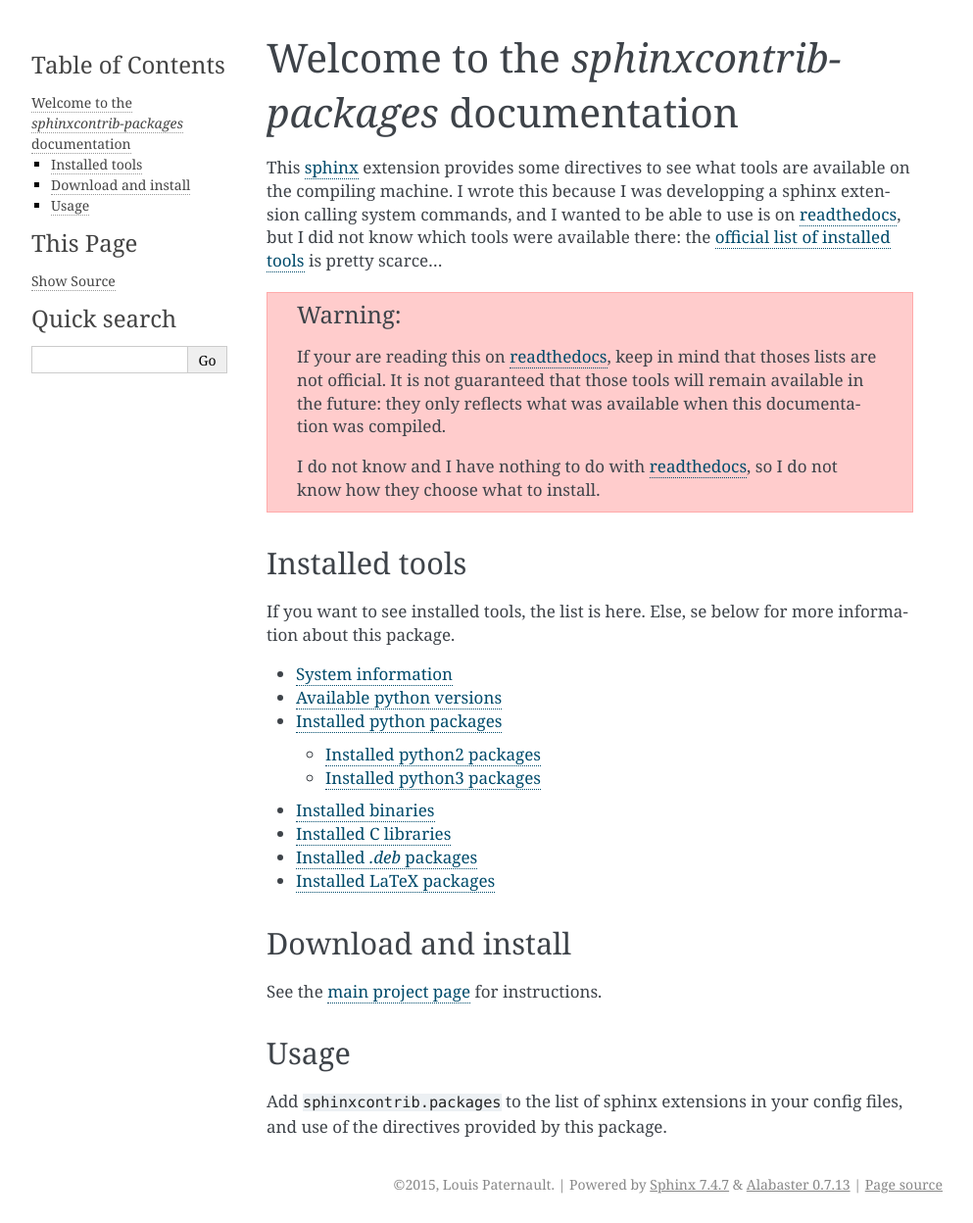
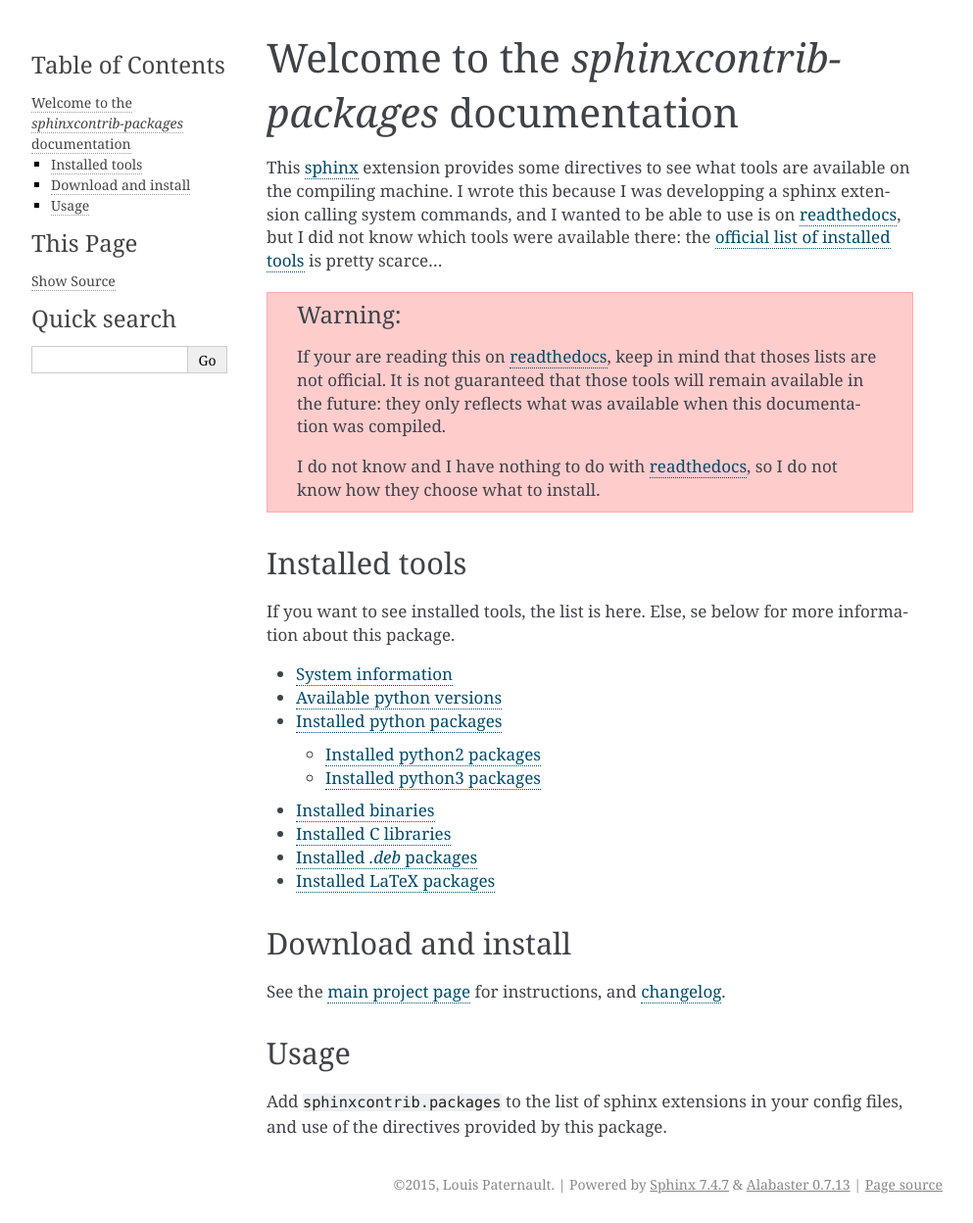
Before and after one commit to sphinx-contrib/packages, a Sphinx documentation site: the page built from doc/index.rst, in a window 1280 px wide. Shown: the whole page at 98% size, without its empty margins (148-1141 px from the left). Built offline with Sphinx 7.4.7, drawn with Linux system fonts in a browser that asks for light colours.

Commit message:
[doc] Added links to changelog

```diff
--- a/README.rst
+++ b/README.rst
@@ -10,6 +10,12 @@
 know which tools were available there: the `official list of installed tools
 <https://docs.readthedocs.org/en/latest/builds.html#packages-installed-in-the-build-environment>`__
 is pretty scarce…
+
+What's new?
+-----------
+
+See `changelog
+<https://git.framasoft.org/spalax/sphinxcontrib-packages/blob/master/CHANGELOG>`_.
 
 Install
 -------
--- a/doc/index.rst
+++ b/doc/index.rst
@@ -29,8 +29,9 @@
 Download and install
 --------------------
 
-See the `main project page <http://git.framasoft.org/spalax/scal>`_ for
-instructions.
+See the `main project page <http://git.framasoft.org/spalax/sphinxcontrib-packages>`_ for
+instructions, and `changelog
+<https://git.framasoft.org/spalax/sphinxcontrib-packages/blob/master/CHANGELOG>`_.
 
 Usage
 -----
```
